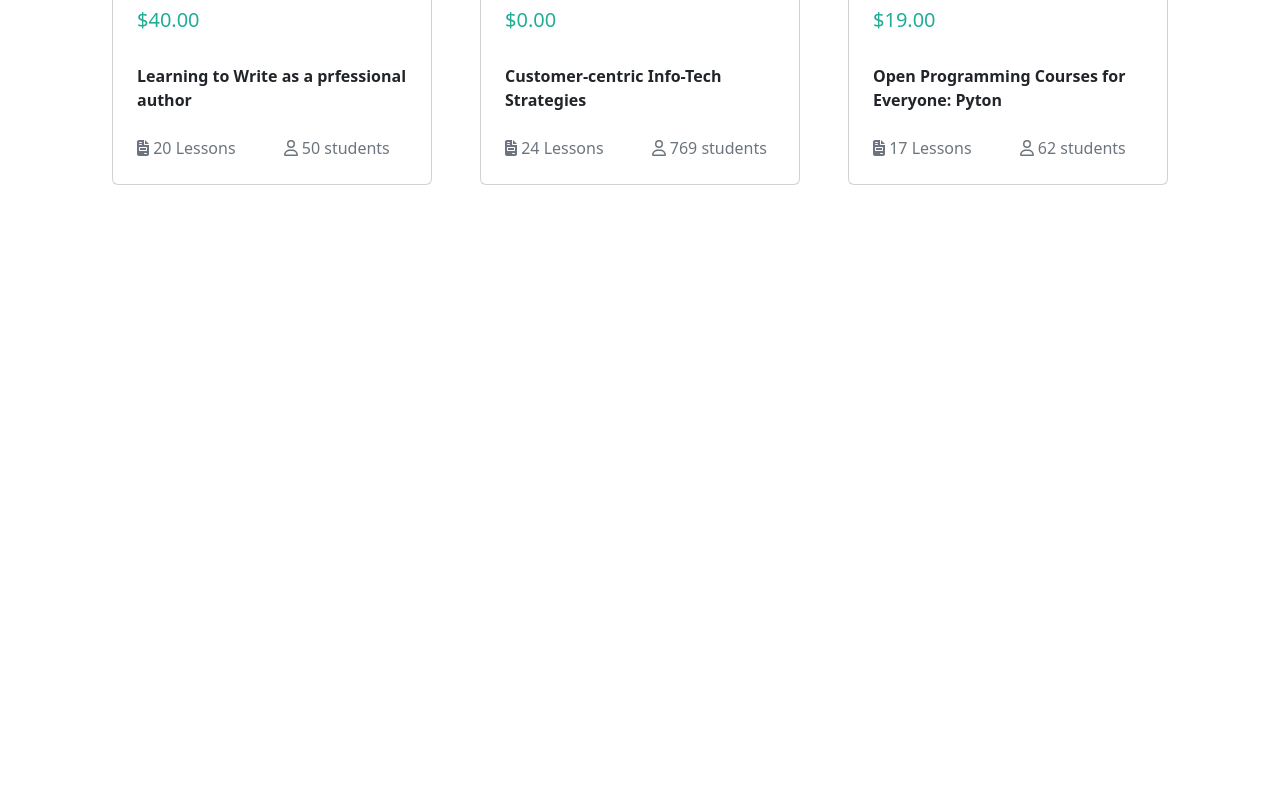
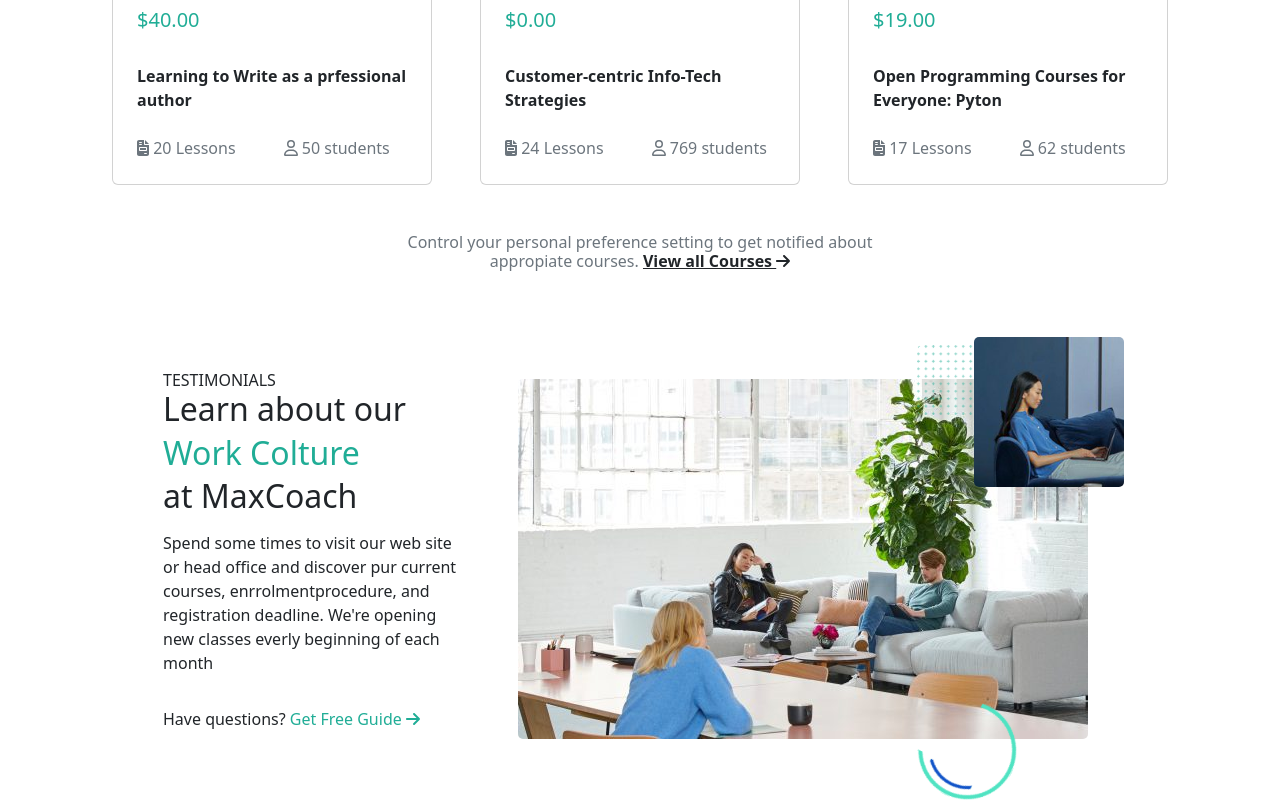
Before and after one commit to AlessioGuglielmino/proj-html-vuejs, a Vue app: page / in a window 1280 px wide. Shown: the part 2362-3162 px from the top of the page. Before the commit the page ends 2643 px from the top, so only its background shows below. Built offline with nearby package versions, Linux system fonts and the light colour scheme.

Commit message:
terza-sezione-completa

```diff
--- a/src/components/AppMain.vue
+++ b/src/components/AppMain.vue
@@ -113,6 +113,52 @@ export default {
             :students="card.students"
           />
         </div>
+
+        <div>
+          <h6 class="text-secondary">
+            Control your personal preference setting to get notified about
+            <br />
+            appropiate courses.
+            <span class="text-dark text-decoration-underline fw-bold"
+              >View all Courses
+              <font-awesome-icon icon="fa-solid fa-arrow-right" />
+            </span>
+          </h6>
+        </div>
+      </div>
+    </section>
+
+    <!-- QUARTA SEZIONE -->
+    <section class="first-section">
+      <div class="row d-flex justify-content-center align-items-center">
+        <div class="col-3 d-flex flex-column">
+          <h6>TESTIMONIALS</h6>
+          <h2>Learn about our</h2>
+          <p>Work Colture</p>
+          <h2>at MaxCoach</h2>
+          <span class="my-3">
+            Spend some times to visit our web site or head office and discover
+            pur current courses, enrrolmentprocedure, and registration deadline.
+            We're opening new classes everly beginning of each month
+          </span>
+          <span class="my-3"
+            >Have questions?
+            <span class="guide"
+              >Get Free Guide
+              <font-awesome-icon icon="fa-solid fa-arrow-right" />
+            </span>
+          </span>
+        </div>
+        <div
+          class="col-6 d-flex justify-content-center align-items-center flex-column"
+        >
+          <div class="bg-pic-section">
+            <img src="../../public/img/stock.jpg" alt="" />
+            <img class="pic-1" src="/img/about.jpg" alt="" />
+            <img class="pic-2" src="/img/maxcoach.png" alt="" />
+            <img class="pic-3" src="/img/maxcoach7.png" alt="" />
+          </div>
+        </div>
       </div>
     </section>
   </main>
```
